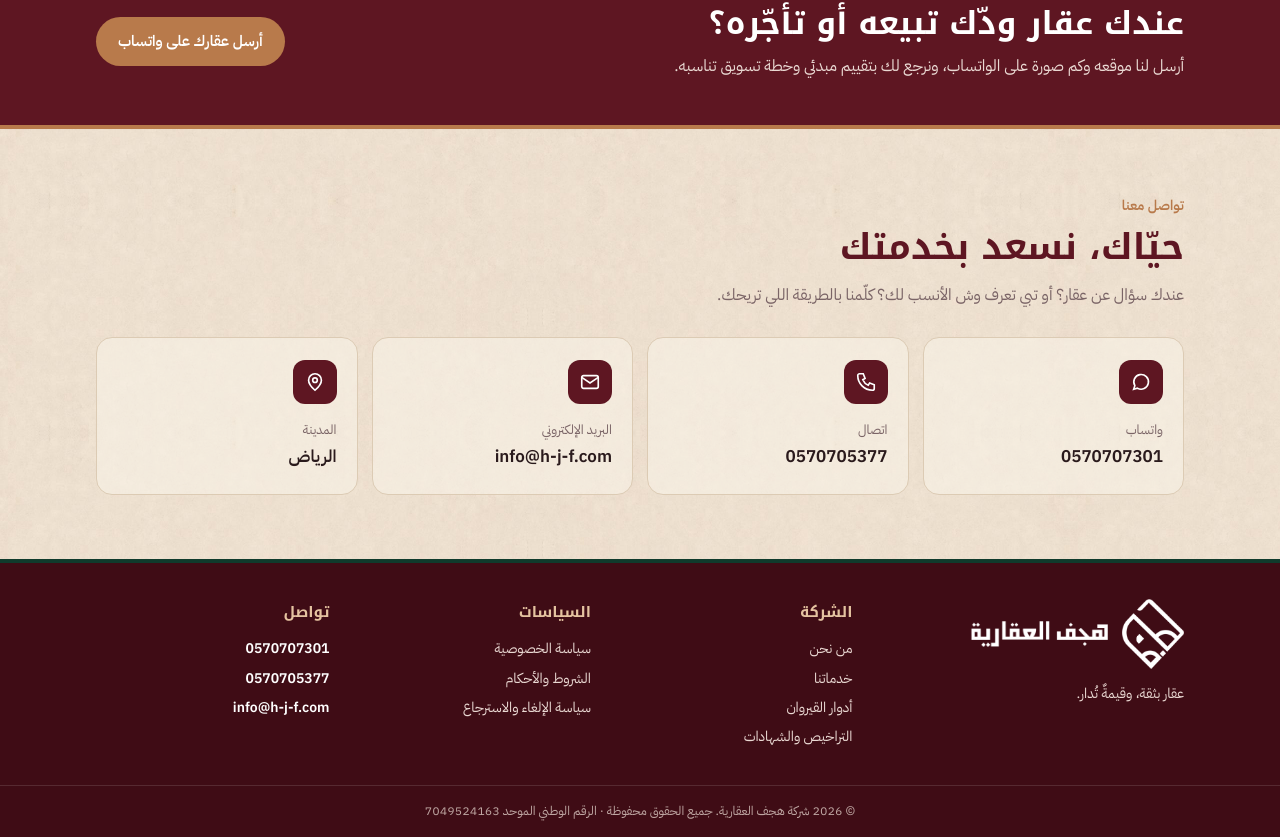
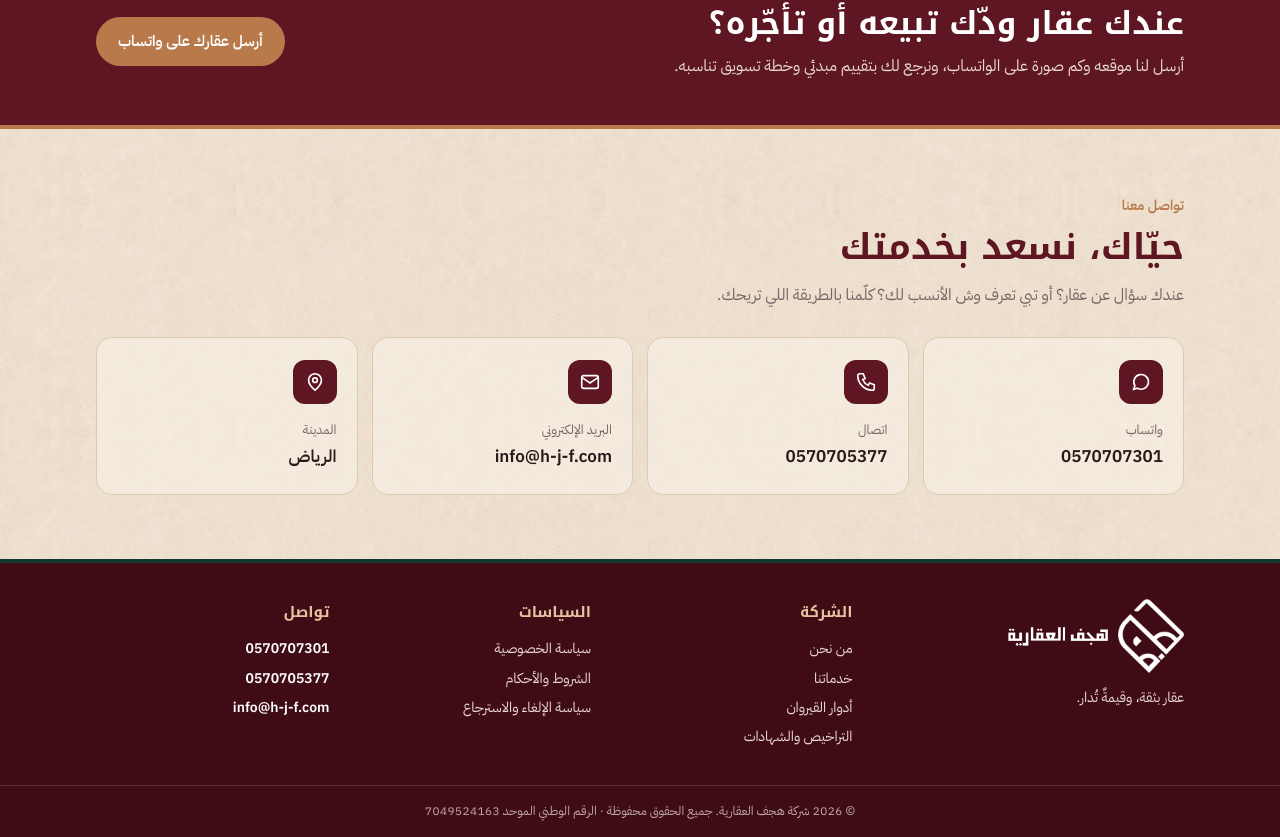
Before and after one commit to abdallahAlmawash/Hjf-website, a plain HTML site: page index.html in a window 1280 px wide. Shown: the part 3047-3884 px from the top of the page. Drawn offline with Linux system fonts and the light colour scheme.

Commit message:
Header mark +15%, footer logo back to original size
Co-Authored-By: Claude Opus 5.5 <noreply@anthropic.com>
Claude-Session: https://claude.ai/code/session_016DzazsGeLQEGbrBWXGAwmq

```diff
--- a/style.css
+++ b/style.css
@@ -335,3 +335,9 @@ section.s:not(.green),section.s.alt{background:transparent}
 .flogo img:first-child{height:70px;width:auto}
 .flogo img:last-child{height:26px;width:auto}
 @media (max-width:760px){.brand .mk{height:66px}.brand .wm{height:24px}}
+/* footer logo back to original proportions; header mark +15% */
+.flogo{gap:10px}
+.flogo img:first-child{height:74px}
+.flogo img:last-child{height:19px}
+.brand .mk{height:106px}
+@media (max-width:760px){.brand .mk{height:76px}}
```
